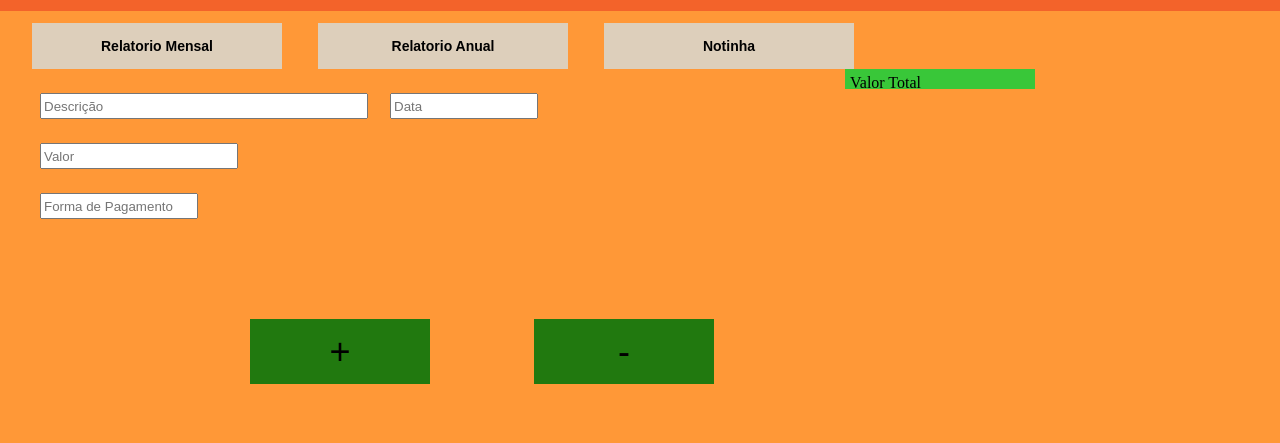
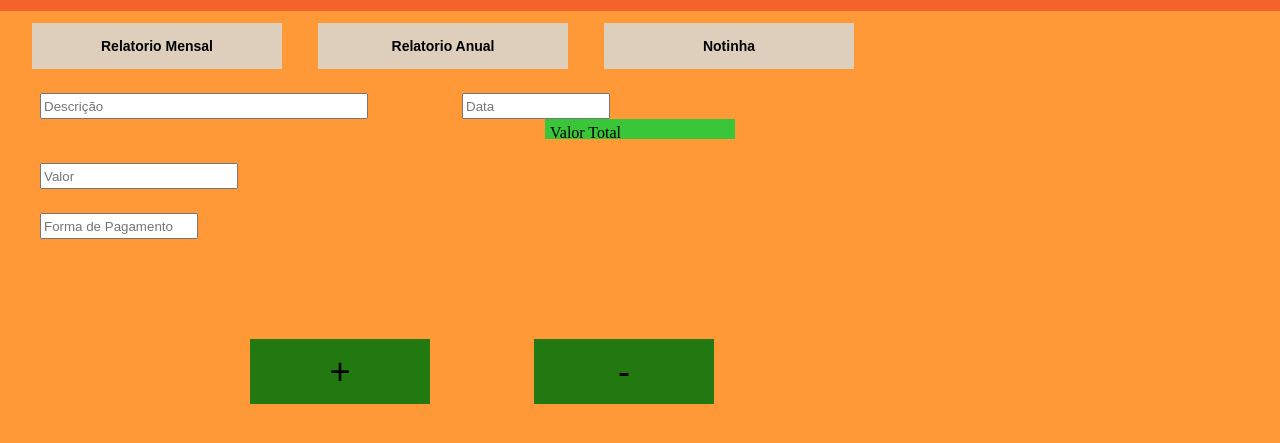
Before and after one commit to SavioVitorAlves/ProjetoLider, a plain HTML site: page Projeto Lider/index.html in a window 1280 px wide. Shown: the part 79-522 px from the top of the page. Drawn offline with Linux system fonts and the light colour scheme.

Commit message:
refactor

```diff
--- a/Projeto Lider/index.css
+++ b/Projeto Lider/index.css
@@ -41,7 +41,7 @@ body{
 
 .descricao2{
     margin-top: 24px;
-    margin-left: 40px;
+    margin-left: 90px;
     width: 140px;
     height: 20px;
 }
@@ -80,8 +80,6 @@ body{
 }
 .soma{
     background-color: rgb(57, 199, 57);
-    grid-column: 3/4;
-    grid-row: 1/2;
     margin: 0 auto;
     padding: 5px;
     height: 10px;
@@ -89,8 +87,3 @@ body{
 
 
 }
-.botoes{
-    display: grid;
-    grid-template-columns: 300px 200px;
-    gap: 50px;
-}
--- a/Projeto Lider/index.html
+++ b/Projeto Lider/index.html
@@ -21,10 +21,10 @@
             <button class="confg">Relatorio Anual</button>
             <button class="confg">Notinha</button>
         </div>
-        <div class="botoes">
+        <div >
             <input class="descricao" type="text" id="task_name" name="task_name" placeholder="Descrição"/>
             <input class="descricao2" type="text" id="task_name" name="task_name" placeholder="Data"/>
-            <div class="soma">Valor Total</div>
+            <div class="soma"> Valor Total</div>
 
         </div>
         <div >
```
